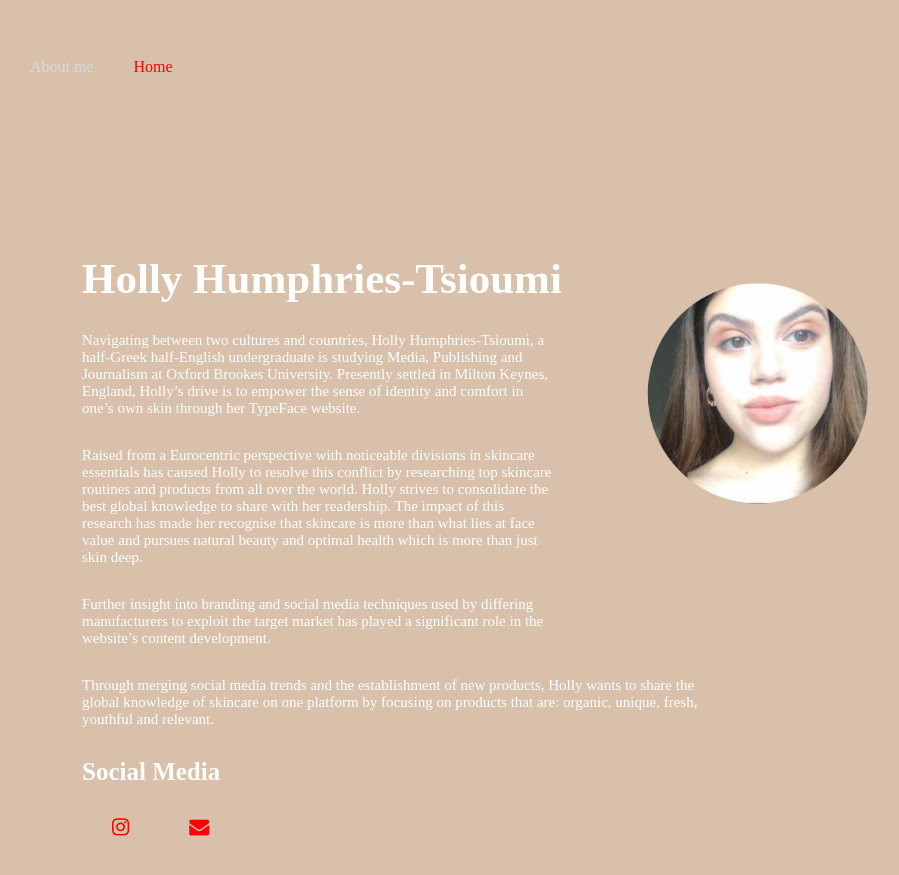
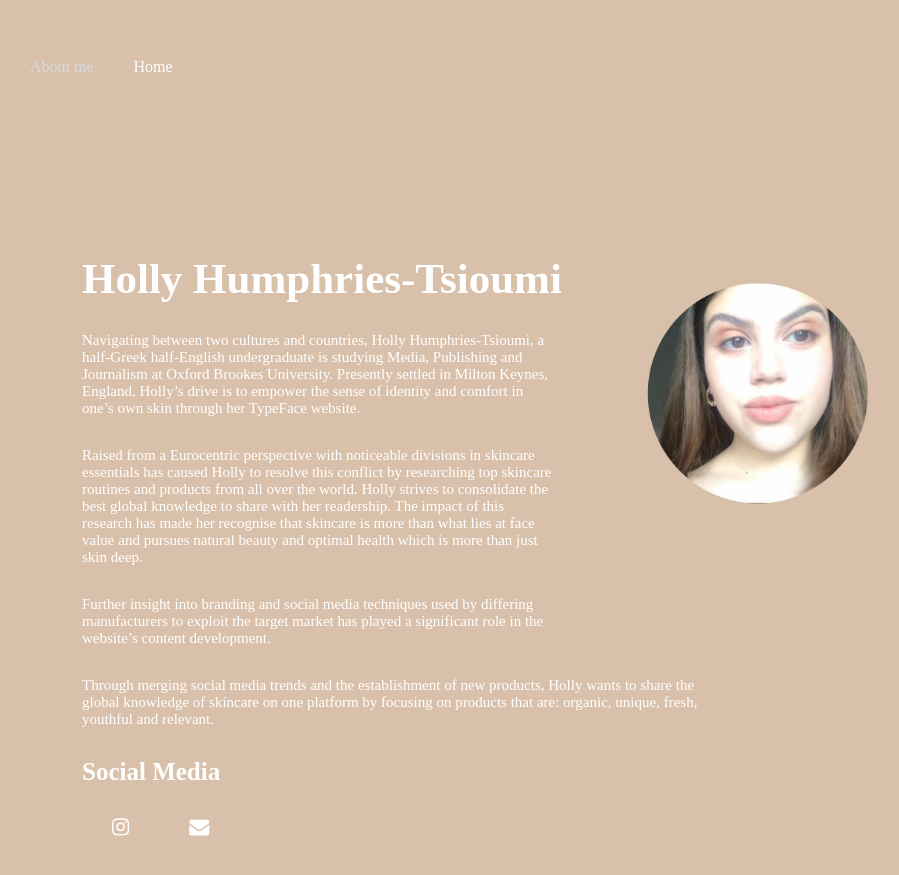
Before and after one commit to hollyhumphries/mybrookesblog, a Jekyll site: the page aboutme/index.html, which Jekyll copies as it is, in a window 1280 px wide. Shown: the top 875 px of the page, without its empty margins (88-987 px from the left). Built offline with Jekyll 4.4.1, drawn with Linux system fonts in a browser that asks for light colours.

Commit message:
Update index.html

```diff
--- a/aboutme/index.html
+++ b/aboutme/index.html
@@ -12,7 +12,7 @@
   <div class="menu">
 <ul>
       <li class="active"> About me </li>
-     <li><a href="https://typeface.netlify.app" target="_blank" style="color:#FF0000;"> Home </a><li>
+     <li><a href="https://typeface.netlify.app" target="_blank" style="color:#ffffff;"> Home </a><li>
 
 </ul>
   </div>
@@ -49,8 +49,8 @@
     <div class="media">
       <ul>
 
-     <a href="https://www.instagram.com/hollyy_ts/" target="_blank" style="color:#FF0000;"> <li><i class="fa fa-instagram" aria-hidden="true"></i>
-      <a href="mailto:19024404@brookes.ac.uk" target="_blank" style="color:#FF0000;"><li><i class="fa fa-envelope" aria-hidden="true"></i></li>
+     <a href="https://www.instagram.com/hollyy_ts/" target="_blank" style="color:#ffffff;"> <li><i class="fa fa-instagram" aria-hidden="true"></i>
+      <a href="mailto:19024404@brookes.ac.uk" target="_blank" style="color:#ffffff;"><li><i class="fa fa-envelope" aria-hidden="true"></i></li>
 
 
       </ul>
```
